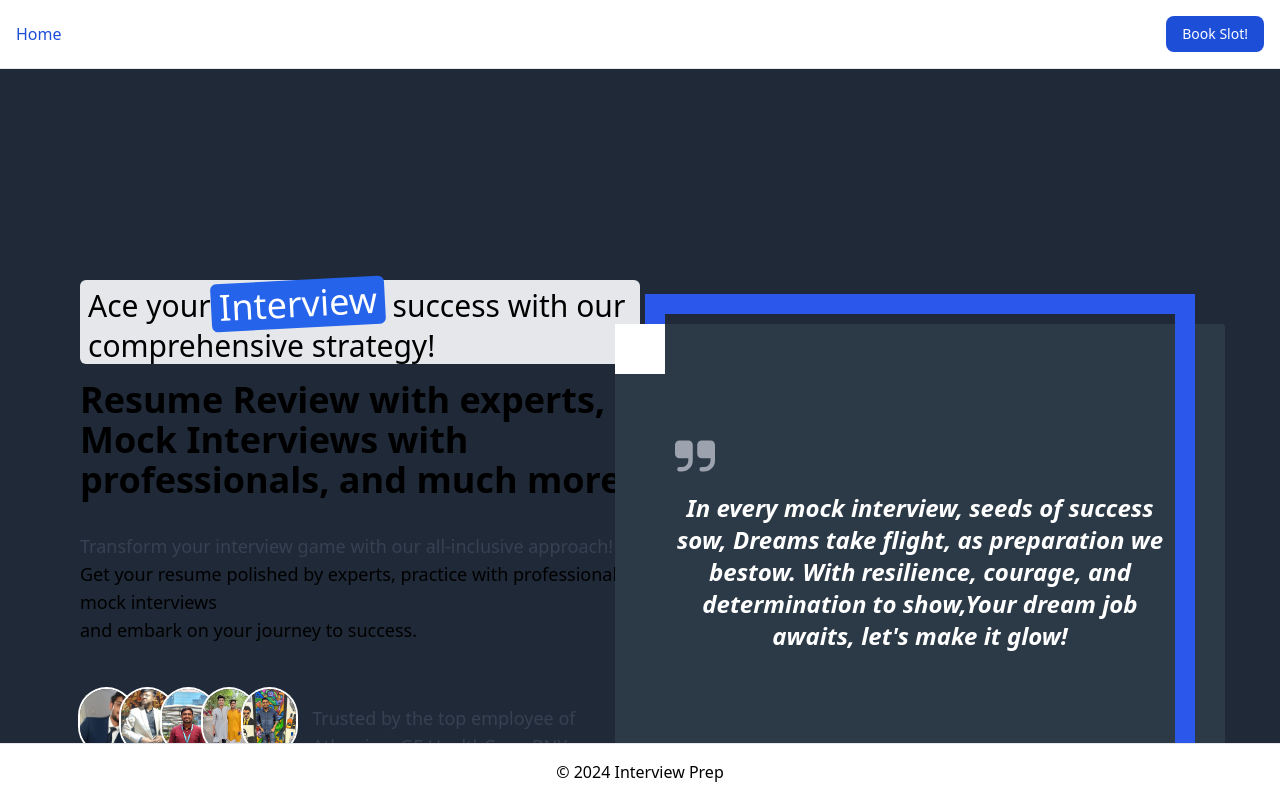
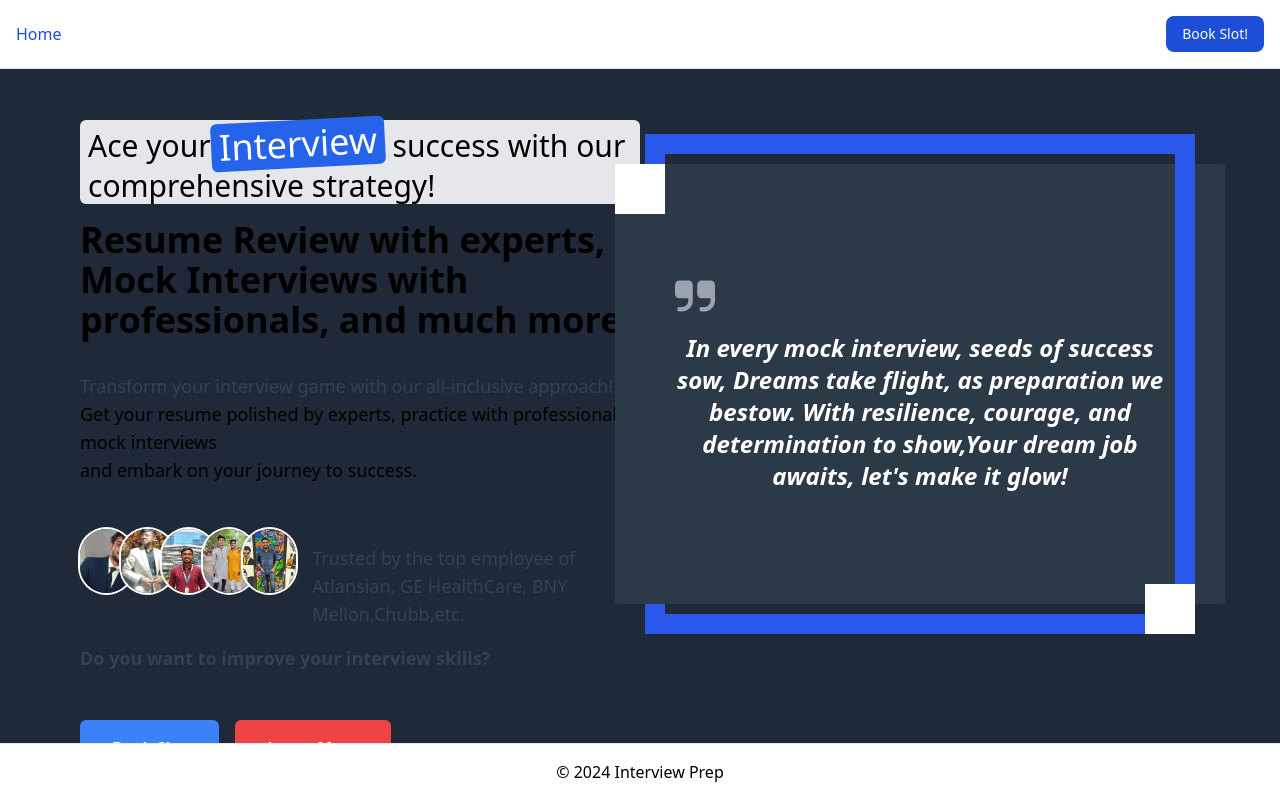
Before and after one commit to nigdifg/ConfidenceBulider, a React app: page / in a window 1280 px wide. Shown: the top 800 px of the page. Built offline with nearby package versions, Linux system fonts and the light colour scheme; the HTML template or start-up script is replaced by a standard one.

Commit message:
fixing top margin

```diff
--- a/src/components/Home.jsx
+++ b/src/components/Home.jsx
@@ -9,7 +9,7 @@
 function Home() {
     return (
       <div className="bg-gray-800 ">
-    <div className="flex flex-col justify-between md:flex-row md:px-12 lg:px-20 p-40 dark:bg-gray-800 transition duration-500">
+    <div className="flex flex-col justify-between md:flex-row md:px-12 lg:px-20 p-30 dark:bg-gray-800 transition duration-500">
         <div className="text-container md:mt-10 md:w-1/2">
           <h2 className="text-black bg-gray-200 dark:bg-gray-700 rounded-md px-2 inline-block text-3xl dark:text-white my-4">
             Ace your
```
